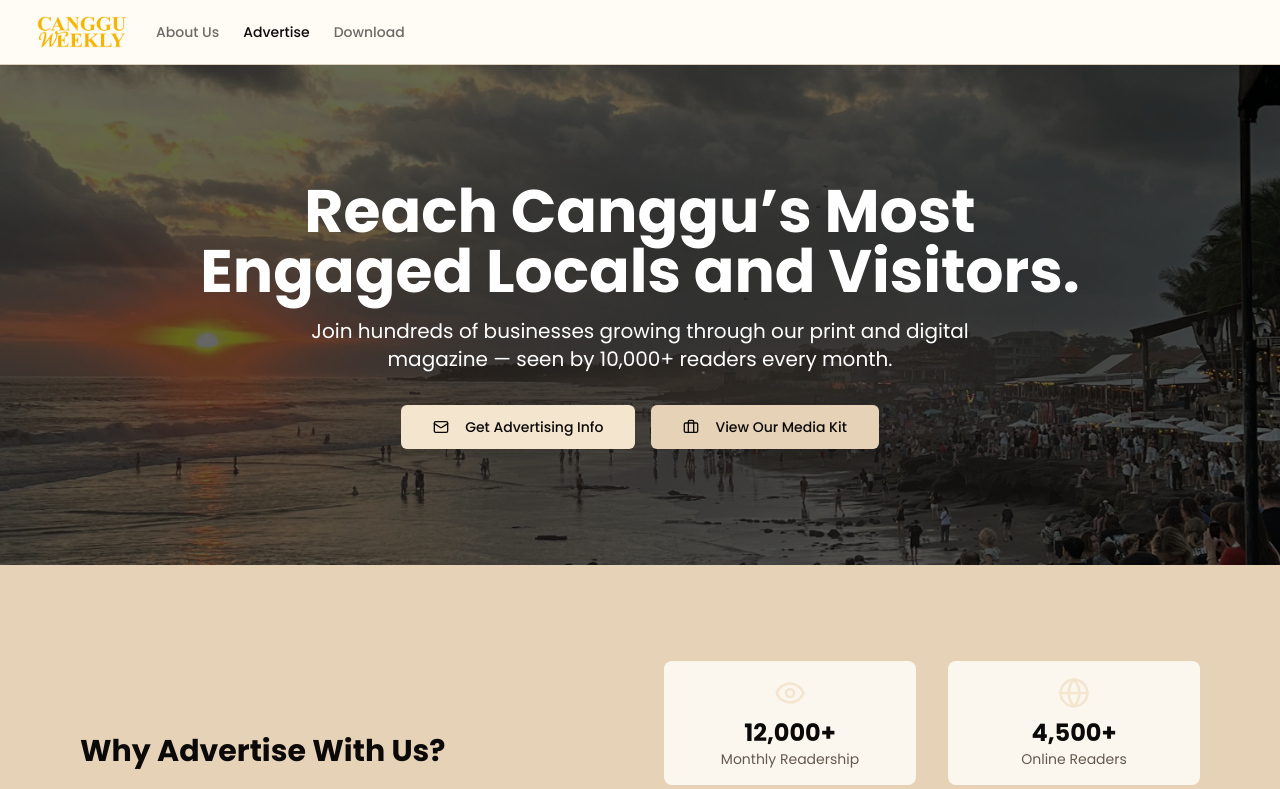
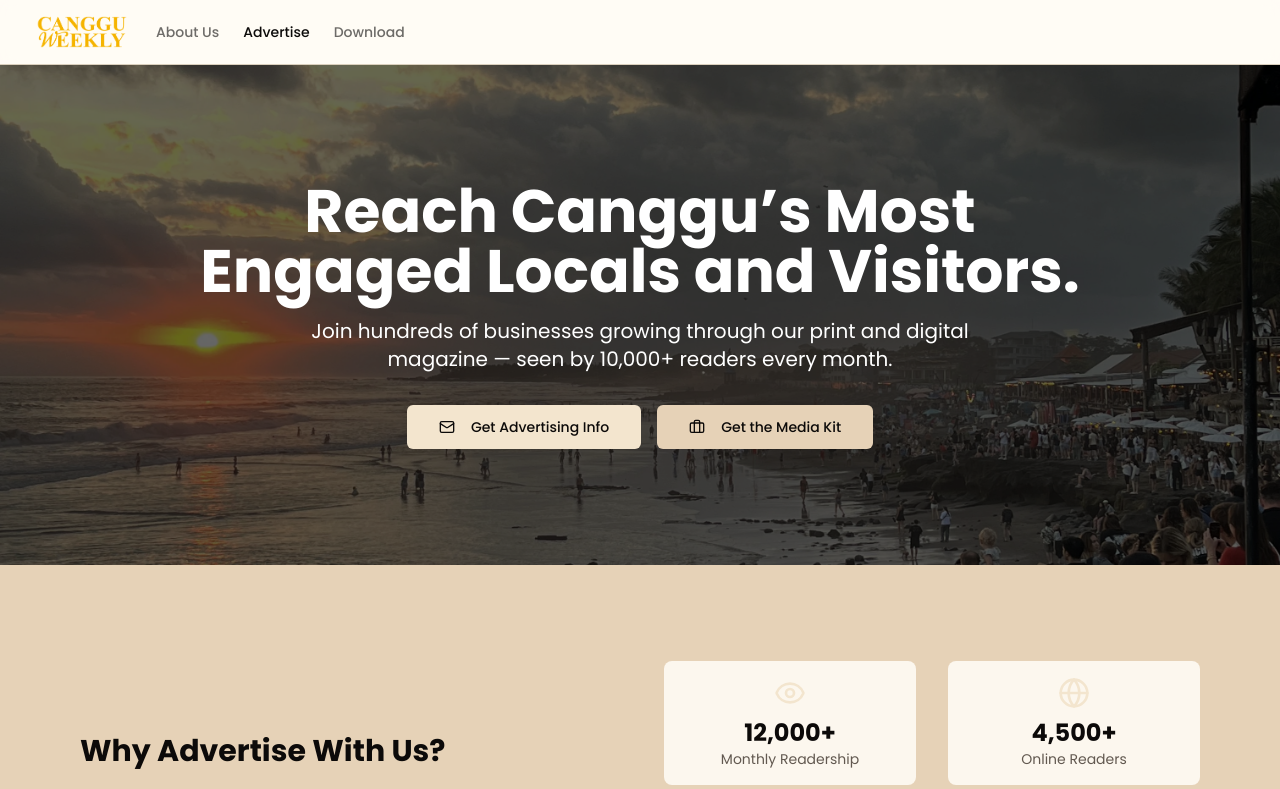
Before and after one commit to SpicyChickenDoang/canggu-weekly, a Next.js app: page /advertisers in a window 1280 px wide. Shown: the top 789 px of the page. Built offline with nearby package versions, Linux system fonts and the light colour scheme.

Commit message:
Get the Media Kit
change the cta text to this

```diff
--- a/src/app/advertisers/page.tsx
+++ b/src/app/advertisers/page.tsx
@@ -1,3 +1,4 @@
+
 'use client';
 
 import Image from 'next/image';
@@ -117,7 +118,7 @@
               <Button asChild size="lg" variant="secondary">
                 <Link href="/canggu-media-kit.pdf" target="_blank">
                     <Briefcase className="mr-2 h-5 w-5" />
-                    View Our Media Kit
+                    Get the Media Kit
                 </Link>
               </Button>
           </div>
```
